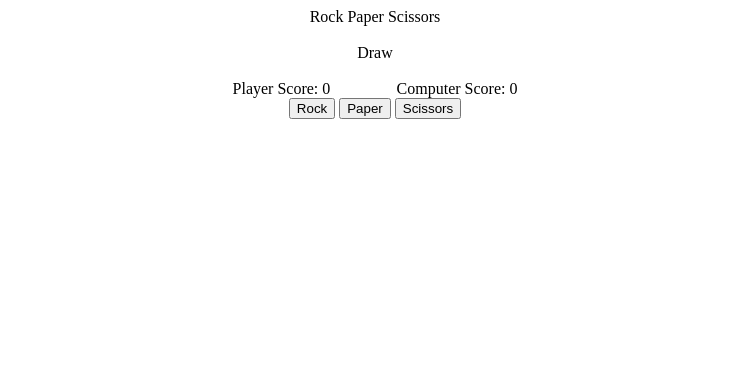
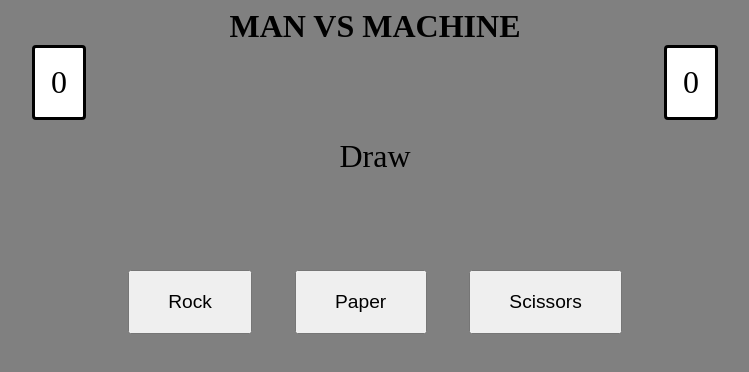
Before and after one commit to Zman008/rock-paper-scissors, a plain HTML site: page index.html in a window 1280 px wide. Both pictures are taken after a click on the button "Rock". Shown: the whole page, without its empty margins (265-1014 px from the left). Drawn offline with Linux system fonts and the light colour scheme; a web font is replaced by a local one.

Commit message:
Change score display

```diff
--- a/index.html
+++ b/index.html
@@ -7,17 +7,21 @@
     <title>Rock Paper Scissors</title>
     <script src="index.js" defer=""></script>
     <link rel="stylesheet" href="style.css">
+    <link href='https://fonts.googleapis.com/css?family=Aboreto' rel='stylesheet'>
 </head>
 <body>
-    <p style="width: fit-content; margin: auto;">
-        Rock Paper Scissors
+    <p class="Title">
+        MAN VS MACHINE
     </p>
+
+    <div class="score-containers">
+        <div class="computer-score">0</div>
+        <div class="player-score">0</div>
+    </div>
 
     <br>
     <div class="gameResult"></div>
     <br>
-
-    <div class="score"></div>
 
     <div class="choiceButtons">
         <button id="ROCK">Rock</button>
--- a/index.js
+++ b/index.js
@@ -4,13 +4,12 @@ RPSList = ["ROCK", "PAPER", "SCISSORS"];
 
 let playerScore = 0;
 let computerScore = 0;
-let displayScore;
 let randomRPS;
 let playerRPS;
+const html = document.querySelector("html");
 const result = document.querySelector(".gameResult");
-const score = document.querySelector('.score');
-
-score.setAttribute('style', 'white-space: pre');
+const computerScoreDisplay = document.querySelector('.computer-score');
+const playerScoreDisplay = document.querySelector('.player-score');
 
 const btns = document.querySelectorAll("button");
 
@@ -34,14 +33,17 @@ function playRound(randomRPS = getComputerChoice()) {
 
   if (playerRPS == randomRPS) {
     result.textContent = 'Draw';
+    html.style.backgroundColor = 'grey';
   } else if (winCondition) {
     playerScore++;
     result.textContent = 'Win';
+    html.style.backgroundColor = 'LimeGreen';
   } else {
     computerScore++;
     result.textContent = 'Lose';
+    html.style.backgroundColor = 'OrangeRed';
   }
 
-  displayScore = `Player Score: ${playerScore} \t\t Computer Score: ${computerScore}`;
-  score.textContent = displayScore;
+  computerScoreDisplay.textContent = computerScore;
+  playerScoreDisplay.textContent = playerScore;
 }
--- a/style.css
+++ b/style.css
@@ -1,9 +1,42 @@
-.gameResult, .score {
-    margin: auto;
-    width: fit-content;
+html {
+  background-color: lavender;
+}
+
+.Title {
+  width: fit-content;
+  margin: auto;
+  font-family: Aboreto;
+  font-size: xx-large;
+  font-weight: bolder;
+}
+
+.gameResult,
+.score {
+  margin: auto;
+  width: fit-content;
+  font-size: xx-large;
+}
+
+.score-containers {
+  display: flex;
+  justify-content: space-around;
+}
+
+.score-containers div {
+  border: 0.1em solid black;
+  background-color: white;
+  border-radius: 4px;
+  padding: 0.5em;
+  font-size: xx-large;
 }
 
 .choiceButtons {
-    margin: auto;
-    width: fit-content;
+  margin: auto;
+  width: fit-content;
 }
+
+button {
+  padding: 1em 2em;
+  margin: 4em 1em;
+  font-size: larger;
+}
```
